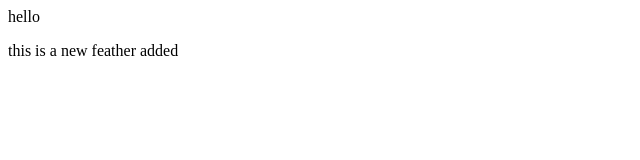
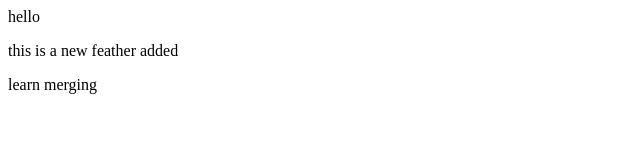
Before and after one commit to code-with-ziyad/JavaScript, a plain HTML site: page index.html in a window 1280 px wide. Shown: the whole page, without its empty margins (0-640 px from the left). Drawn offline with Linux system fonts and the light colour scheme.

Commit message:
learn merging

```diff
--- a/index.html
+++ b/index.html
@@ -1,2 +1,3 @@
 <p>hello</p>
 <p>this is a new feather added</p>
+<p>learn merging</p>
```
